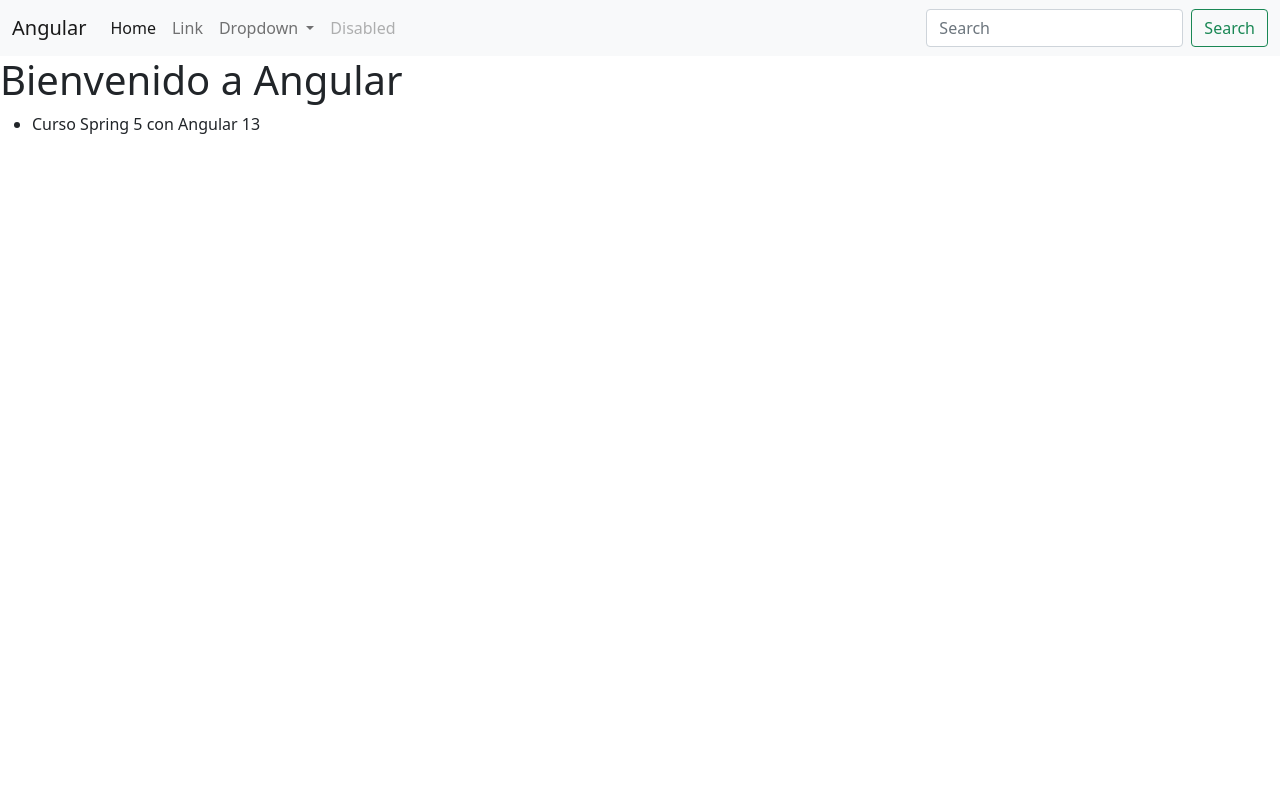
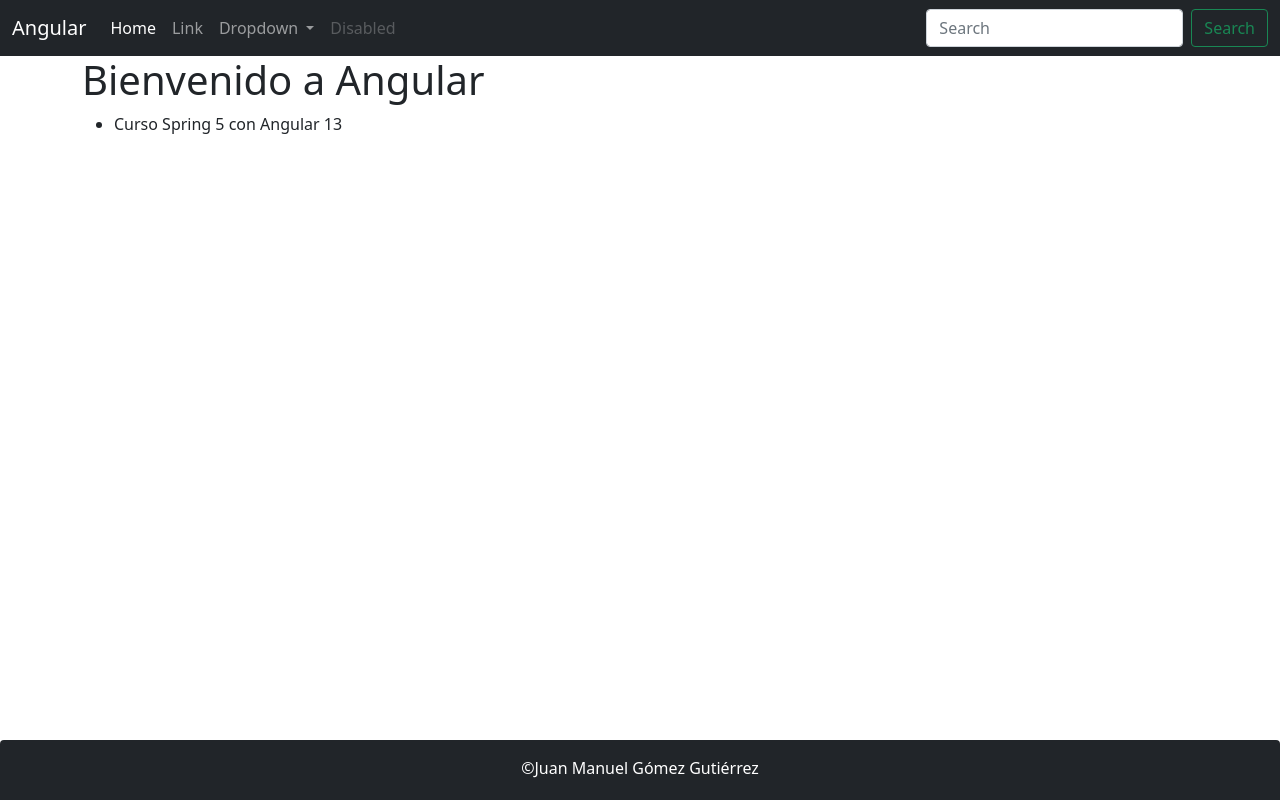
Before and after one commit to juanma991508/clientesApp, an Angular app: page /clientes in a window 1280 px wide. Built offline with nearby package versions, Linux system fonts and the light colour scheme.

Commit message:
Añadi el footer del component al pagina principal

```diff
--- a/src/app/app.component.html
+++ b/src/app/app.component.html
@@ -1,7 +1,10 @@
 <app-header></app-header>
+<div class="container">
 <h1>
   {{ title }}
 </h1>
 <ul>
   <li>{{curso}}</li>
 </ul>
+</div>
+<app-footer></app-footer>
--- /dev/null
+++ b/src/app/directiva/directiva.component.html
@@ -0,0 +1 @@
+<p>directiva works!</p>
--- /dev/null
+++ b/src/app/directiva/directiva.component.ts
@@ -0,0 +1,15 @@
+import { Component, OnInit } from '@angular/core';
+
+@Component({
+  selector: 'app-directiva',
+  templateUrl: './directiva.component.html',
+  styleUrls: ['./directiva.component.css']
+})
+export class DirectivaComponent implements OnInit {
+
+  constructor() { }
+
+  ngOnInit(): void {
+  }
+
+}
--- /dev/null
+++ b/src/app/footer/footer.component.css
@@ -0,0 +1,10 @@
+.footer
+{
+  position: absolute;
+  bottom: 0px;
+  height: 60px;
+  width: 100%;
+}
+p{
+  text-align: center;
+}
--- /dev/null
+++ b/src/app/footer/footer.component.html
@@ -0,0 +1,5 @@
+<footer class="footer bg-dark rounded-top">
+  <div class="container py-2">
+    <p class="text-white my-2">&copy;{{autor.nombre +' '+ autor.apellido}}</p>
+  </div>
+</footer>
--- /dev/null
+++ b/src/app/footer/footer.component.ts
@@ -0,0 +1,12 @@
+import { Component } from "@angular/core";
+
+@Component({
+  selector:'app-footer',
+  templateUrl: 'footer.component.html',
+  styleUrls:['footer.component.css']
+})
+export class FooterComponent {
+
+  public autor:any={nombre:'Juan Manuel', apellido:'Gómez Gutiérrez'}
+
+}
--- a/src/app/header/header.component.html
+++ b/src/app/header/header.component.html
@@ -1,4 +1,4 @@
-<nav class="navbar navbar-expand-lg navbar-light bg-light">
+<nav class="navbar navbar-expand-lg navbar-dark bg-dark">
   <div class="container-fluid">
     <a class="navbar-brand" href="#">{{titleNav}}</a>
     <button class="navbar-toggler" type="button" data-bs-toggle="collapse" data-bs-target="#navbarSupportedContent" aria-controls="navbarSupportedContent" aria-expanded="false" aria-label="Toggle navigation">
```
Also changed, not shown: src/app/app.module.ts (+6 -1 lines), src/app/directiva/directiva.component.css (added), 2 other files (tests, documents, lock files or other folders).
